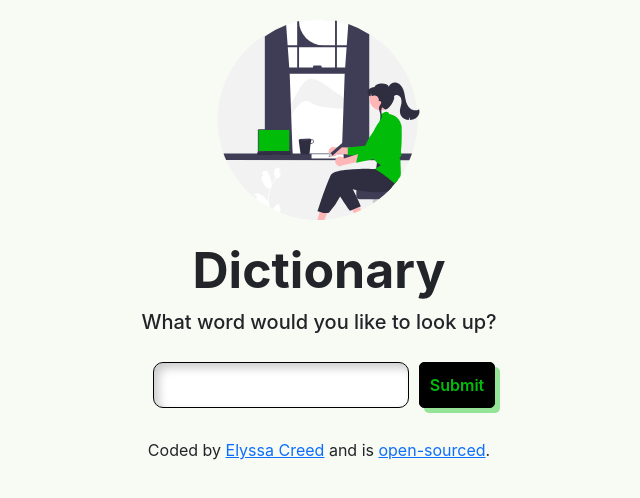
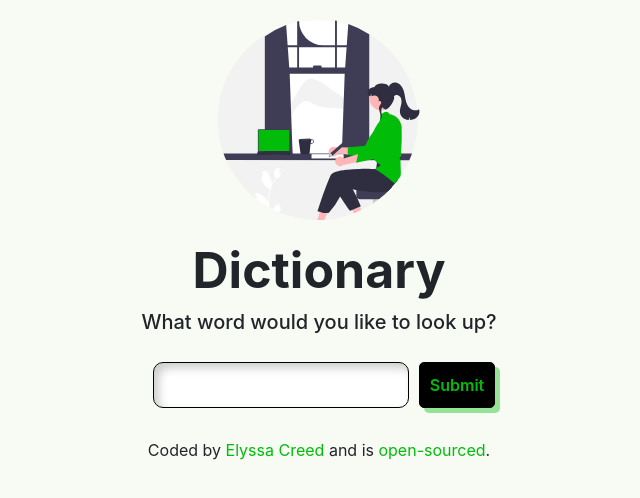
Before and after one commit to lissiemarie/dictionary-page, a React (Create React App) app: page / in a window 1280 px wide. Shown: the top 498 px of the page, without its empty margins (321-961 px from the left). Built offline with nearby package versions, Linux system fonts and the light colour scheme.

Commit message:
added links in footer

```diff
--- a/src/App.js
+++ b/src/App.js
@@ -15,7 +15,7 @@ function App() {
         <h3>What word would you like to look up?</h3>
       </header>
       <Dictionary />
-      <footer>Coded by <a href="https://lissiemarie90.tech/" target="_blank" rel="noreferrer">Elyssa Creed</a> and is <a href="https://lissiemarie90.tech/" target="_blank" rel="noreferrer">open-sourced</a>.</footer>
+      <footer>Coded by <a href="https://lissiemarie90.tech/" target="_blank" rel="noreferrer">Elyssa Creed</a> and is <a href="https://github.com/lissiemarie/dictionary-page" target="_blank" rel="noreferrer">open-sourced</a>.</footer>
     </div>
   );
 }
--- a/src/Dictionary.css
+++ b/src/Dictionary.css
@@ -96,6 +96,11 @@ h2 {
     font-size: 15px;
 }
 
+footer a {
+    text-decoration: none;
+    color: var(--main-color);
+}
+
 @media (max-width: 880px) {
     .header-picture {
         display: none;
```
